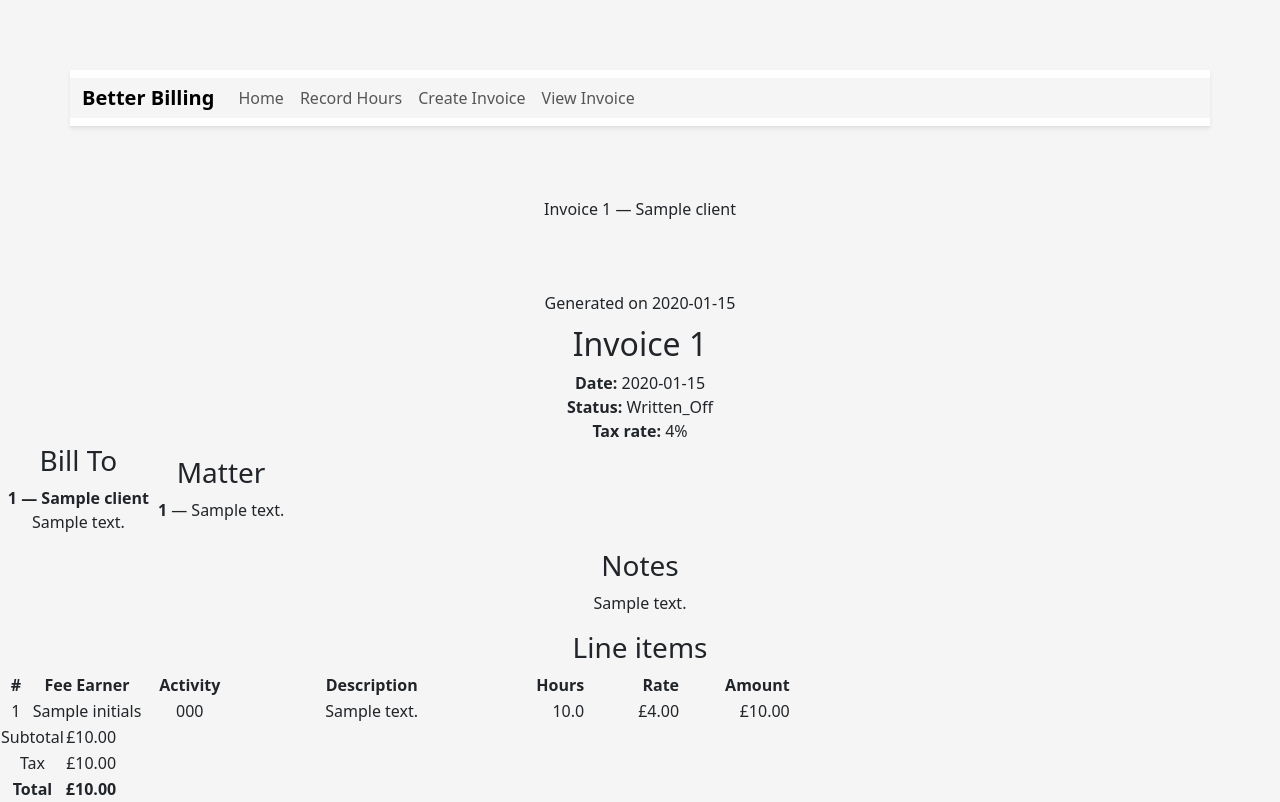
After one commit to tambrulee/P3---Better-Billing---NEW, a Django app: template better_bill_project/templates/better_bill_project/invoice_pdf.html in a window 1280 px wide. The commit adds this page. Run offline with Django 4.2, Linux system fonts and the light colour scheme; the template is opened without the code that fills it: most values are stand-ins (such as "Sample title", 1, 10 or a date in 2020).

Commit message:
PDF Viewer

```diff
--- /dev/null
+++ b/better_bill_project/templates/better_bill_project/invoice_pdf.html
@@ -0,0 +1,107 @@
+{# templates/better_bill_project/invoice_detail.html #}
+{% extends "base.html" %}
+
+{% block title %}Invoice {{ inv.number }}{% endblock %}
+<style>
+    /* Minimal safe defaults if the CSS file is missing */
+    body { font-family: -apple-system, BlinkMacSystemFont, "Segoe UI", Roboto, Arial, sans-serif; font-size: 12px; }
+    h1,h2,h3 { margin: 0 0 .4rem; }
+    .meta { margin-bottom: 14px; }
+    table { width: 100%; border-collapse: collapse; }
+    th, td { padding: 6px; border-bottom: 1px solid #ddd; vertical-align: top; }
+    th { text-align: left; }
+    .text-end { text-align: right; }
+    .totals { margin-top: 10px; width: 40%; margin-left: auto; }
+    .totals td { border: none; }
+    .totals .line { border-top: 1px solid #333; }
+    .muted { color: #666; }
+    @page { size: A4; margin: 18mm 15mm; }
+    header, footer { position: fixed; left: 0; right: 0; color: #666; font-size: 10px; }
+    header { top: -10mm; }
+    footer { bottom: -10mm; }
+  </style>
+{% block content %}
+
+<body>
+<header>
+  <div>Invoice {{ inv.number }} — {{ inv.client.name }}</div>
+</header>
+
+<footer>
+  <div class="muted">Generated on {{ inv.invoice_date|date:"Y-m-d" }}</div>
+</footer>
+
+<main>
+  <h2>Invoice {{ inv.number }}</h2>
+  <div class="meta">
+    <div><strong>Date:</strong> {{ inv.invoice_date|date:"Y-m-d" }}</div>
+    <div><strong>Status:</strong> {{ status|title }}</div>
+    <div><strong>Tax rate:</strong> {{ inv.tax_rate }}%</div>
+  </div>
+
+  <table>
+    <tr>
+      <td style="width:55%">
+        <h3>Bill To</h3>
+        <div><strong>{{ inv.client.client_number }} — {{ inv.client.name }}</strong></div>
+        {% if inv.client.full_address %}
+          <div class="muted">{{ inv.client.full_address }}</div>
+        {% endif %}
+      </td>
+      <td style="width:45%">
+        <h3>Matter</h3>
+        {% if inv.matter %}
+          <div><strong>{{ inv.matter.matter_number }}</strong> — {{ inv.matter.description }}</div>
+        {% else %}
+          <div>—</div>
+        {% endif %}
+      </td>
+    </tr>
+  </table>
+
+  {% if inv.notes %}
+    <h3 style="margin-top:14px;">Notes</h3>
+    <p class="muted">{{ inv.notes }}</p>
+  {% endif %}
+
+  <h3 style="margin-top:14px;">Line items</h3>
+  <table>
+    <thead>
+      <tr>
+        <th style="width:4%;">#</th>
+        <th style="width:14%;">Fee Earner</th>
+        <th style="width:12%;">Activity</th>
+        <th>Description</th>
+        <th class="text-end" style="width:10%;">Hours</th>
+        <th class="text-end" style="width:12%;">Rate</th>
+        <th class="text-end" style="width:14%;">Amount</th>
+      </tr>
+    </thead>
+    <tbody>
+      {% for li in inv.lines.all %}
+      <tr>
+        <td>{{ forloop.counter }}</td>
+        <td>{{ li.wip.fee_earner.initials }}</td>
+        <td>{{ li.wip.activity_code.activity_code }}</td>
+        <td>{{ li.desc }}</td>
+        <td class="text-end">{{ li.hours|floatformat:1 }}</td>
+        <td class="text-end">£{{ li.rate|floatformat:2 }}</td>
+        <td class="text-end">£{{ li.amount|floatformat:2 }}</td>
+      </tr>
+      {% empty %}
+      <tr><td colspan="7" class="muted">No lines on this invoice.</td></tr>
+      {% endfor %}
+    </tbody>
+  </table>
+
+  <table class="totals">
+    <tr><td>Subtotal</td><td class="text-end">£{{ subtotal|floatformat:2 }}</td></tr>
+    <tr><td>Tax</td><td class="text-end">£{{ tax|floatformat:2 }}</td></tr>
+    <tr class="line"><td><strong>Total</strong></td><td class="text-end"><strong>£{{ total|floatformat:2 }}</strong></td></tr>
+  </table>
+</main>
+{% endblock %}
+
+<!-- Scripts (pulls in bootstrap)-->
+{% block body_end %}
+{% endblock %}
--- a/better_bill_project/templates/better_bill_project/view_invoice.html
+++ b/better_bill_project/templates/better_bill_project/view_invoice.html
@@ -85,7 +85,11 @@
           {% for inv in page_obj %}
             {% with led=inv.ledger %}
             <tr>
-              <td>{{ inv.number }}</td>
+              <td>
+                <a href="{% url 'invoice-detail' inv.pk %}">
+                  {{ inv.number }}
+                </a>
+              </td>
               <td>{{ inv.invoice_date|date:"Y-m-d" }}</td>
               <td>{{ inv.client.client_number }} — {{ inv.client.name }}</td>
               <td>{% if inv.matter %}{{ inv.matter.matter_number }} — {{ inv.matter.description }}{% else %}—{% endif %}</td>
--- a/better_bill_project/urls.py
+++ b/better_bill_project/urls.py
@@ -37,6 +37,12 @@ urlpatterns = [
     # Delete time entry
     path("time-entry/<int:pk>/delete/", delete_time_entry,
          name="timeentry-delete"),
+     # Invoice detail view
+    path("invoices/<int:pk>/", views.invoice_detail, name="invoice-detail"),
+     # PDF generation for invoice
+    path("invoices/<int:pk>/pdf/", views.invoice_pdf, name="invoice-pdf"),  # NEW
+
+
 
 ]
 
```
Also changed, not shown: better_bill_project/templates/better_bill_project/invoice_detail.html (added, +108 -0 lines), better_bill_project/views.py (+64 -0 lines).
